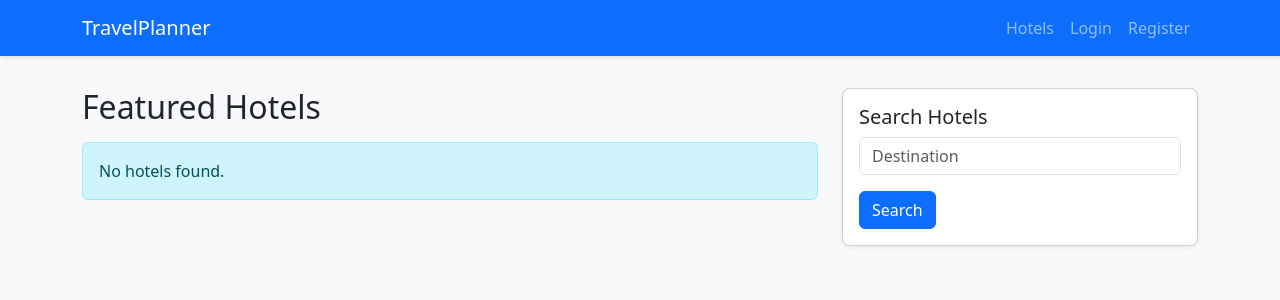
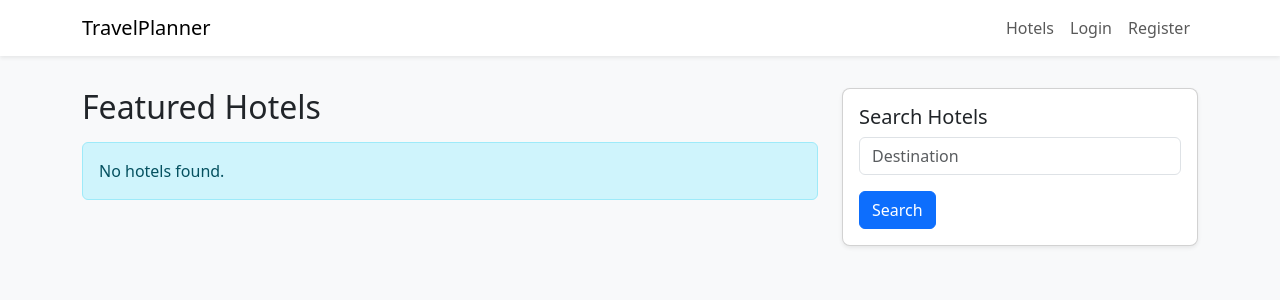
Before and after one commit to tahirpukhta/travel-rag-, a Flask app: page / in a window 1280 px wide. Shown: the top 300 px of the page. Run offline with Flask 3, Linux system fonts and the light colour scheme; data that the repository does not hold is empty; parts of the project's set-up code (start-up, migrations or seed data) failed here and were passed over.

Commit message:
I think white navbar gives a clean and modern feel instead of a solid color background

```diff
--- a/templates/navbar.html
+++ b/templates/navbar.html
@@ -1,4 +1,4 @@
-<nav class="navbar navbar-expand-lg navbar-dark bg-primary">
+<nav class="navbar navbar-expand-lg navbar-light bg-white shadow-sm">
     <div class="container">
         <a class="navbar-brand" href="/">TravelPlanner</a>
         <button class="navbar-toggler" type="button" data-bs-toggle="collapse" data-bs-target="#navbarNav">
```
